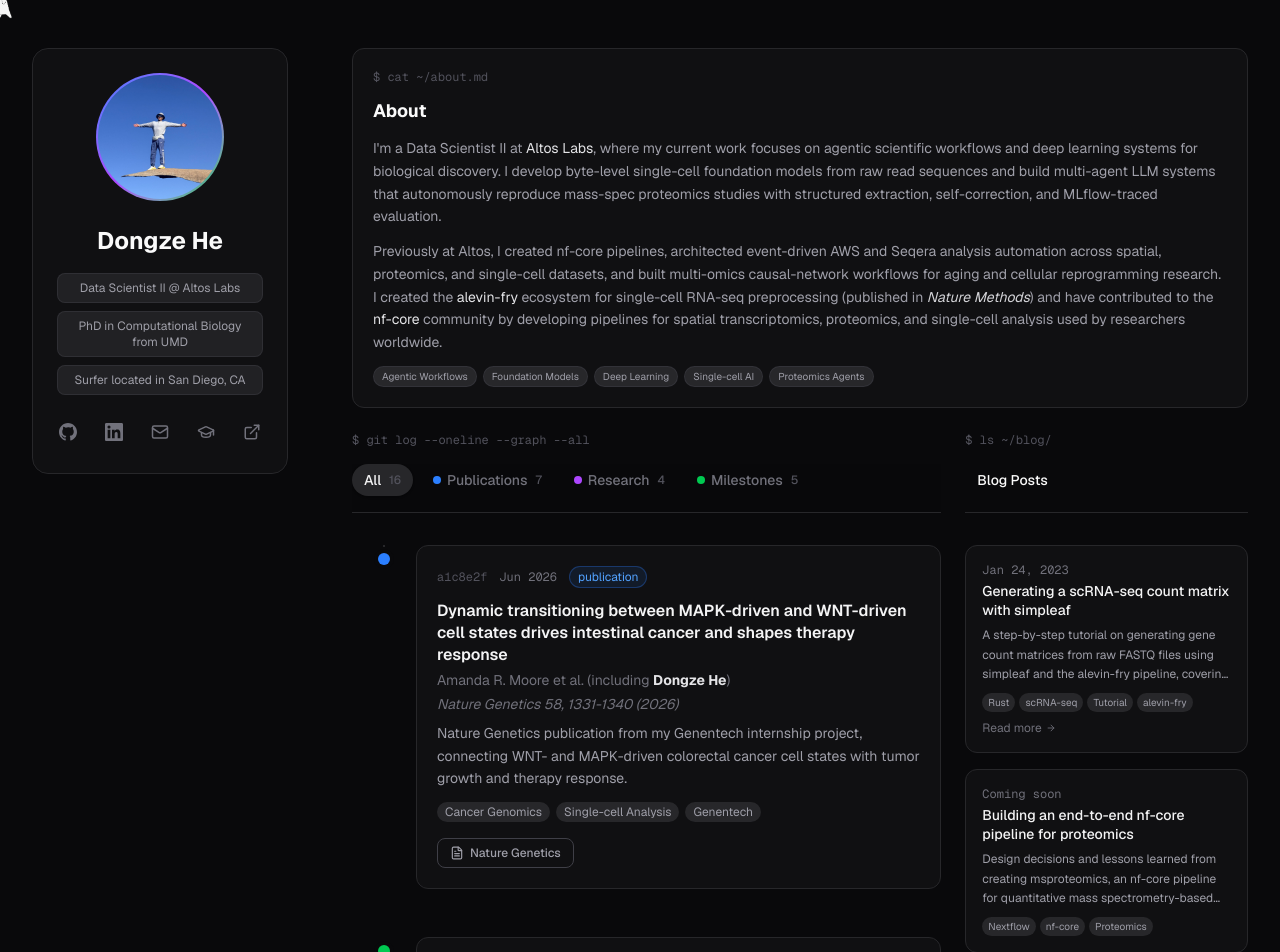
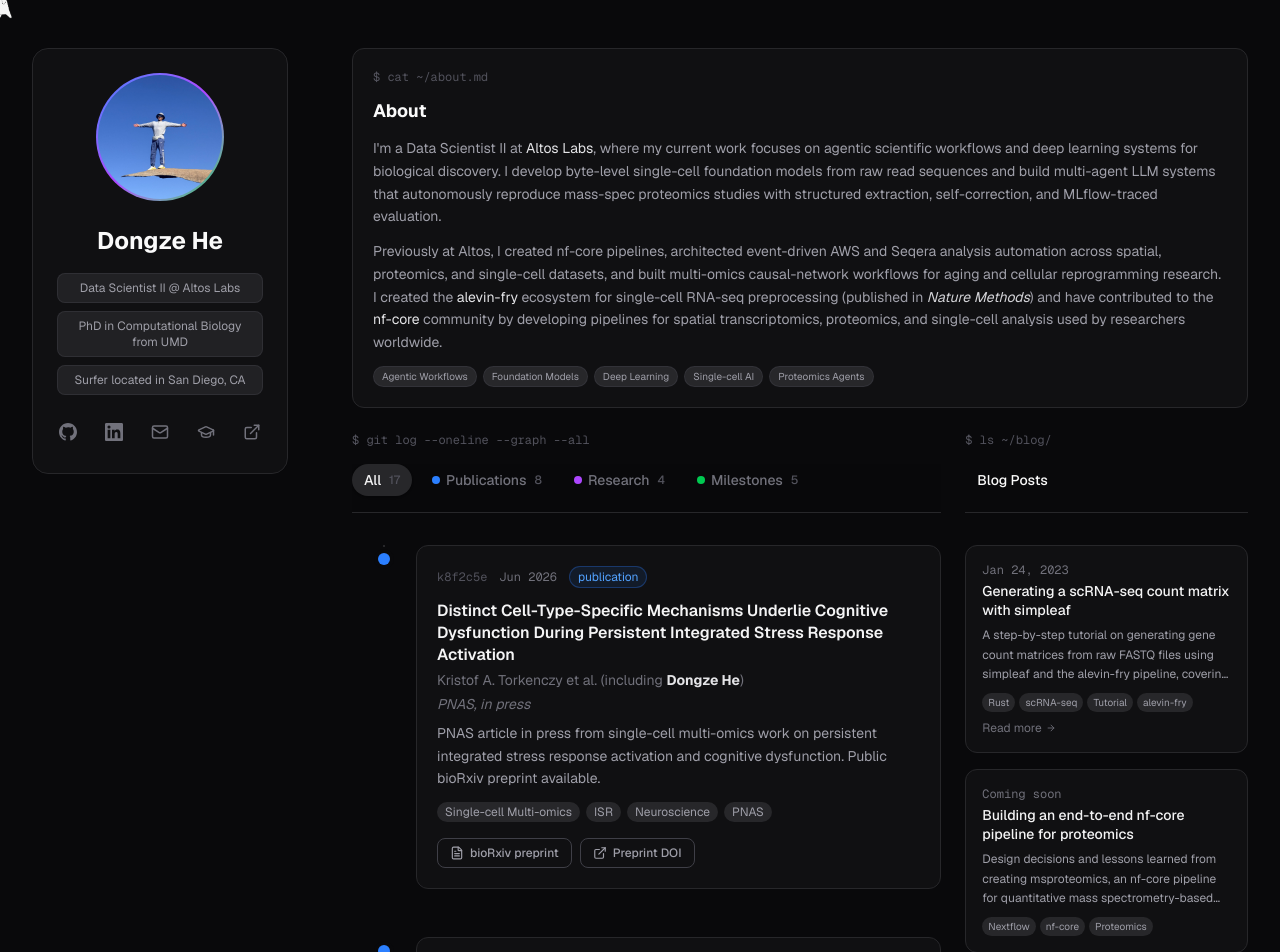
Before and after one commit to DongzeHE/DongzeHE.github.io, a Next.js app: page / in a window 1280 px wide. Shown: the top 952 px of the page. Built offline with nearby package versions, Linux system fonts and the light colour scheme.

Commit message:
Add PNAS in-press publication

```diff
--- a/components/ProfileSidebar.tsx
+++ b/components/ProfileSidebar.tsx
@@ -34,7 +34,7 @@ const socials = [
     icon: Mail,
   },
   {
-    href: "https://scholar.google.com/citations?user=PLACEHOLDER",
+    href: "https://scholar.google.com/citations?user=JoC_vicAAAAJ&hl=en",
     label: "Google Scholar",
     icon: GraduationCap,
   },
--- a/data/timeline.ts
+++ b/data/timeline.ts
@@ -28,6 +28,31 @@ export interface TimelineEntry {
 export type FilterOption = "all" | TimelineType;
 
 export const timelineData: TimelineEntry[] = [
+  {
+    id: "k8f2c5e",
+    date: "Jun 2026",
+    sortDate: "2026-06-24",
+    type: TimelineType.Publication,
+    title:
+      "Distinct Cell-Type-Specific Mechanisms Underlie Cognitive Dysfunction During Persistent Integrated Stress Response Activation",
+    description:
+      "PNAS article in press from single-cell multi-omics work on persistent integrated stress response activation and cognitive dysfunction. Public bioRxiv preprint available.",
+    venue: "PNAS, in press",
+    authors: "Kristof A. Torkenczy et al. (including Dongze He)",
+    links: [
+      {
+        label: "bioRxiv preprint",
+        url: "https://www.biorxiv.org/content/10.1101/2025.02.28.640905v1.abstract",
+        icon: "paper",
+      },
+      {
+        label: "Preprint DOI",
+        url: "https://doi.org/10.1101/2025.02.28.640905",
+        icon: "external",
+      },
+    ],
+    techStack: ["Single-cell Multi-omics", "ISR", "Neuroscience", "PNAS"],
+  },
   {
     id: "a1c8e2f",
     date: "Jun 2026",
```
